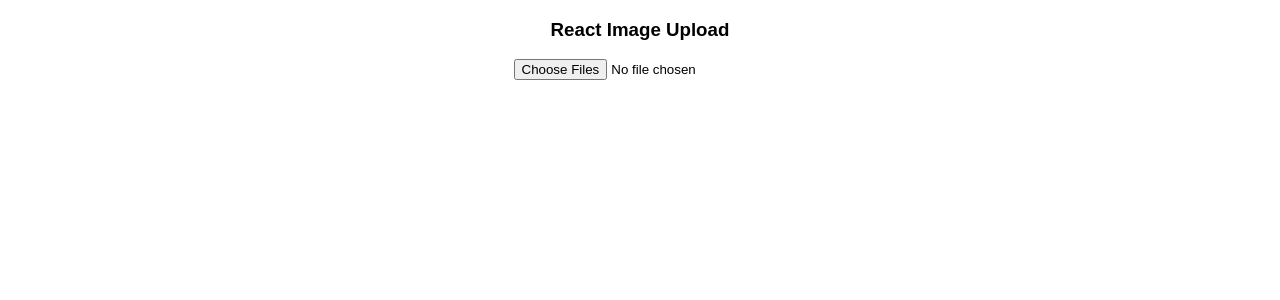
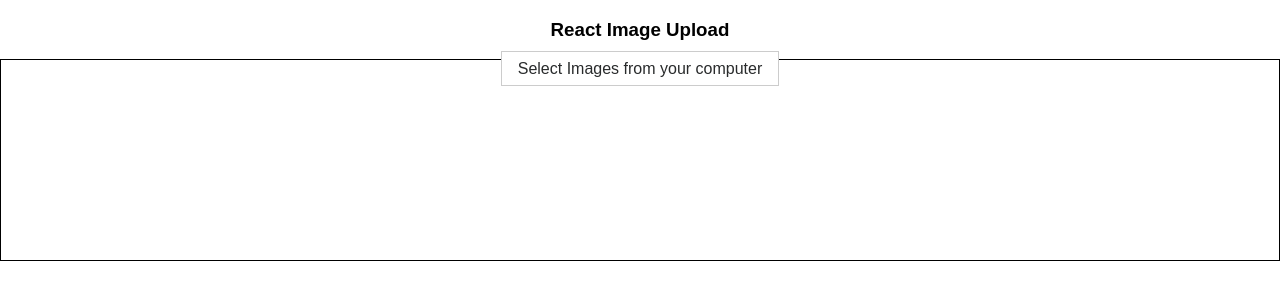
Before and after one commit to ayomel/scotty-image-tool, a React (Create React App) app: page / in a window 1280 px wide. Shown: the top 300 px of the page. Built offline with nearby package versions, Linux system fonts and the light colour scheme.

Commit message:
a bunch of just stuff

```diff
--- a/src/App.css
+++ b/src/App.css
@@ -18,12 +18,44 @@
   font-size: 1.5em;
 }
 
+.drop--file {
+  height: 200px;
+  border: 1px solid black;
+}
+
+form {
+  height: 200px;
+}
+
 .App-intro {
   font-size: large;
 }
 
 img {
-  height: 30vh;
+  height: 10vh;
+}
+
+#browse--input {
+  display: none;
+}
+
+.file--browse {
+  border: 1px solid #ccc;
+  color: #292b2c;
+  background-color: #fff;
+  cursor: pointer;
+  font-size: 1rem;
+  padding: .5rem 1rem;
+}
+
+.file--preview {
+  display: flex;
+  flex-flow: row wrap;
+  margin: 20px;
+}
+
+.image--files {
+  padding: 20px;
 }
 
 @keyframes App-logo-spin {
--- a/src/App.js
+++ b/src/App.js
@@ -1,75 +1,109 @@
 import React, { Component } from 'react';
-import ReactFileReader from 'react-file-reader';
 import './App.css';
 
-const ImagePreViewON = (props) => {
- if (props.imagePreviewUrl) {
-   return (
-     <div className="image-container">
-       <img src={props.imagePreviewUrl} />
-     </div>
-   )
- }
-  return <div></div>;
-}
-class ImageUpload extends React.Component {
+
+let processedFiles = 0;
+let totalFiles = 0;
+
+class ImageUpload extends Component {
   constructor(props) {
     super(props);
+    this.handleImageChange = this.handleImageChange.bind(this);
+    this.dropHandler = this.dropHandler.bind(this);
+    this.scanFile = this.scanFile.bind(this);
+    this.onLoadEndHandler = this.onLoadEndHandler.bind(this);
     this.state = {
+      images: [],
       files: [],
-      file: '',
-      imagePreviewUrl: ''
+      isLoaded: false,
     };
   }
-
-  handleSubmit = (e) => {
-    e.preventDefault();
-    // TODO: do something with -> this.state.file
-    console.log('handle uploading-', this.state.file);
+  scanFile(file) {
+    let reader = new FileReader();
+    reader.onload = (e) => {
+      let image = new Image();
+      image.src = e.target.result;
+      file.src = image.src;
+      this.onLoadEndHandler();
     }
-
-  scanFile(file) {
-    var reader = new FileReader();
+    this.setState(prevState => ({
+      images: [...prevState.images, file]
+    }));
     reader.readAsDataURL(file);
-    console.log(file);
   }
-
   handleImageChange = (e) => {
     e.preventDefault();
     let files = e.target.files;
-    let file = e.target.files[0];
+    totalFiles = files.length;
     if (files && files[0]) {
       Object.keys(files).map((key, index) => {
-        this.setState({
-          files: this.state.files.concat([files[key]]),
-        });
-        scanFile(files[key]);
+        this.setState(prevState => ({
+          files: [...prevState.files, files[key]],
+        }));
+        return this.scanFile(files[key]);
       });
     }
   }
-
+  dropHandler = (e) => {
+    e.preventDefault();
+    let files = e.dataTransfer.files;
+    if (files && files[0]) {
+      Object.keys(files).map((key, index) => {
+        this.setState(prevState => ({
+          files: [...prevState.files, files[key]],
+        }));
+        return this.scanFile(files[key]);
+      });
+    }
+  }
+  onLoadEndHandler() {
+    processedFiles++;
+    if (processedFiles === totalFiles) {
+      this.setState({
+        isLoaded: true
+      })
+    }
+  }
   render() {
-    console.log(this.state);
+    const { isLoaded } =  this.state;
     return (
       <div>
+        <div className="drop--file" draggable="true" onDrop={this.dropHandler} onDragOver={(e) => e.preventDefault()}>
           <form onSubmit={this._handleSubmit}>
+            <label className="file--browse" htmlFor="browse--input">Select Images from your computer</label>
             <input
+              id="browse--input"
+              name="file"
               type="file"
               onChange={this.handleImageChange} multiple/>
           </form>
-        <ImagePreViewON imagePreviewUrl={this.state.imagePreviewUrl} />
         </div>
+          { isLoaded ?
+            <div className="file--preview">
+              {this.state.images.map((image, i) => {
+                return (
+                  <div key={i} className="image--files">
+                    <img key={image.name} alt={image.name} src={image.src} />
+                    <h5>{image.name}</h5>
+                  </div>
+                )
+              })}
+          </div>
+          :
+          <div></div> }
+      </div>
+
     )
   }
 }
 
-export default class App extends React.Component {
+export default class App extends Component {
   render() {
     return (
-      <div className="App">
+      <main className="App">
         <h3> React Image Upload </h3>
-        <ImageUpload/>
-      </div>
+        <ImageUpload />
+      </main>
     )
   }
 }
```
Lines whose indentation alone changed are shown as unchanged.
